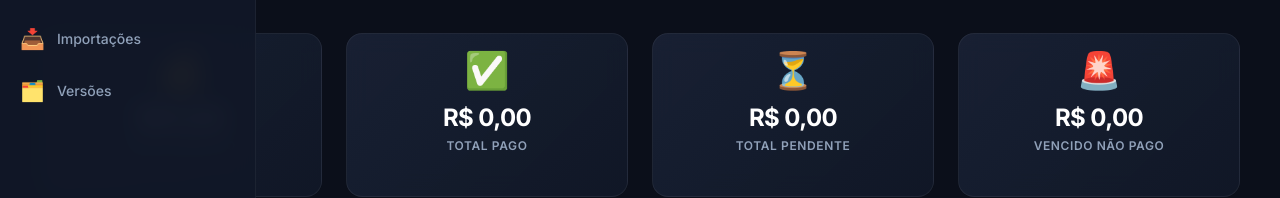
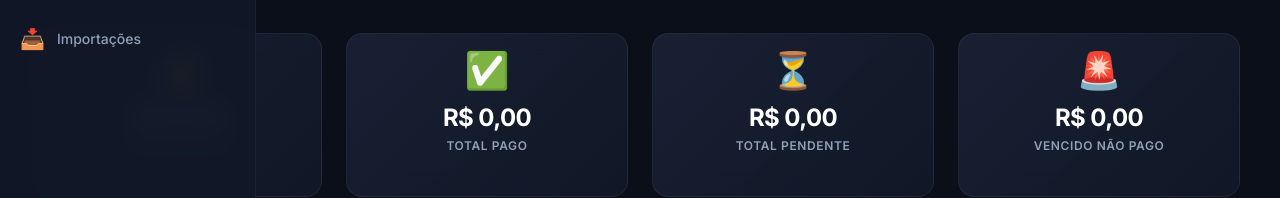
Before and after one commit to M4RC3LO5/fluxo, a Vue app: page /dashboard in a window 1280 px wide. Shown: the part 163-361 px from the top of the page. Built offline with nearby package versions, Linux system fonts and the light colour scheme.

Commit message:
refactor(layout): remove a aba Versões
Sai da barra inferior e da lateral; /versoes redireciona para /importacoes.

Co-Authored-By: Claude Sonnet 5.5 <noreply@anthropic.com>
Claude-Session: https://claude.ai/code/session_01WVYKaFVQjR19PKYv6K19yY

```diff
--- a/src/components/layout/AppBottomNav.vue
+++ b/src/components/layout/AppBottomNav.vue
@@ -41,7 +41,6 @@ const items = [
   { to: '/dashboard',   label: 'Dashboard',   icon: '<rect x="3" y="3" width="7.5" height="7.5" rx="1.5"/><rect x="13.5" y="3" width="7.5" height="7.5" rx="1.5"/><rect x="3" y="13.5" width="7.5" height="7.5" rx="1.5"/><rect x="13.5" y="13.5" width="7.5" height="7.5" rx="1.5"/>' },
   { to: '/lancamentos', label: 'Lançamentos', icon: '<path d="M8 6h13M8 12h13M8 18h13M3.5 6h.01M3.5 12h.01M3.5 18h.01"/>' },
   { to: '/importacoes', label: 'Importar',    icon: '<path d="M12 3v12M7 10l5 5 5-5M4 17v2.5A1.5 1.5 0 005.5 21h13a1.5 1.5 0 001.5-1.5V17"/>' },
-  { to: '/versoes',     label: 'Versões',     icon: '<path d="M12 3l9 4.5-9 4.5-9-4.5L12 3zM3 12l9 4.5 9-4.5M3 16.5L12 21l9-4.5"/>' },
 ]
 </script>
 
--- a/src/components/layout/AppSidebar.vue
+++ b/src/components/layout/AppSidebar.vue
@@ -34,6 +34,5 @@ const navItems = [
   { to: '/dashboard',   icon: '📊', label: 'Dashboard' },
   { to: '/lancamentos', icon: '📋', label: 'Lançamentos' },
   { to: '/importacoes', icon: '📥', label: 'Importações' },
-  { to: '/versoes',     icon: '🗂️',  label: 'Versões' },
 ]
 </script>
--- a/src/router/index.js
+++ b/src/router/index.js
@@ -26,9 +26,7 @@ const routes = [
   },
   {
     path: '/versoes',
-    name: 'Versoes',
-    meta: { title: 'Versões' },
-    component: () => import('@/views/VersoesPage.vue')
+    redirect: '/importacoes'
   }
 ]
 
```
